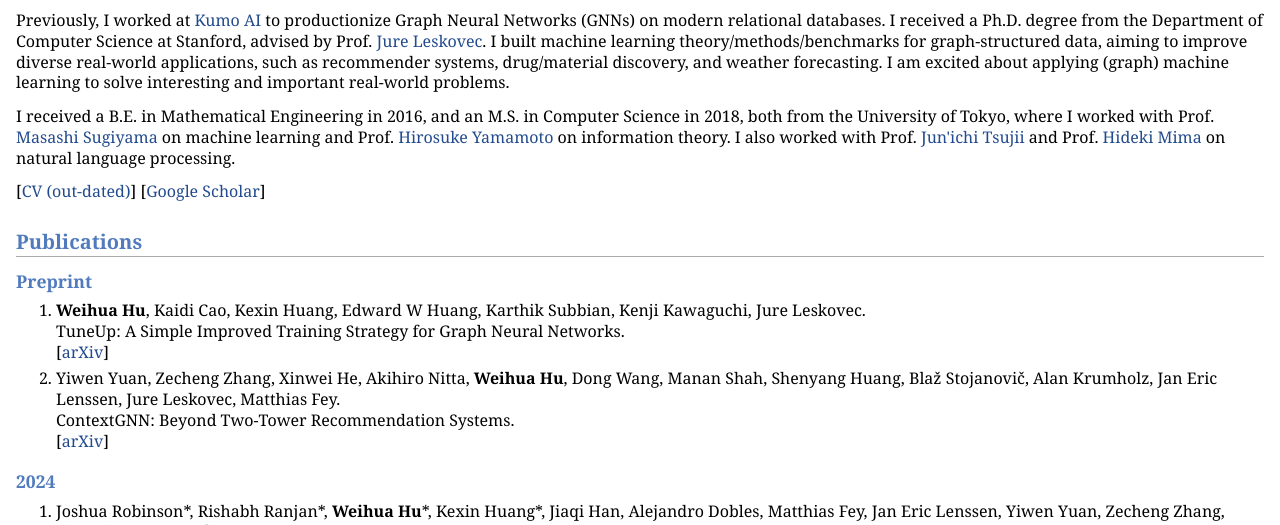
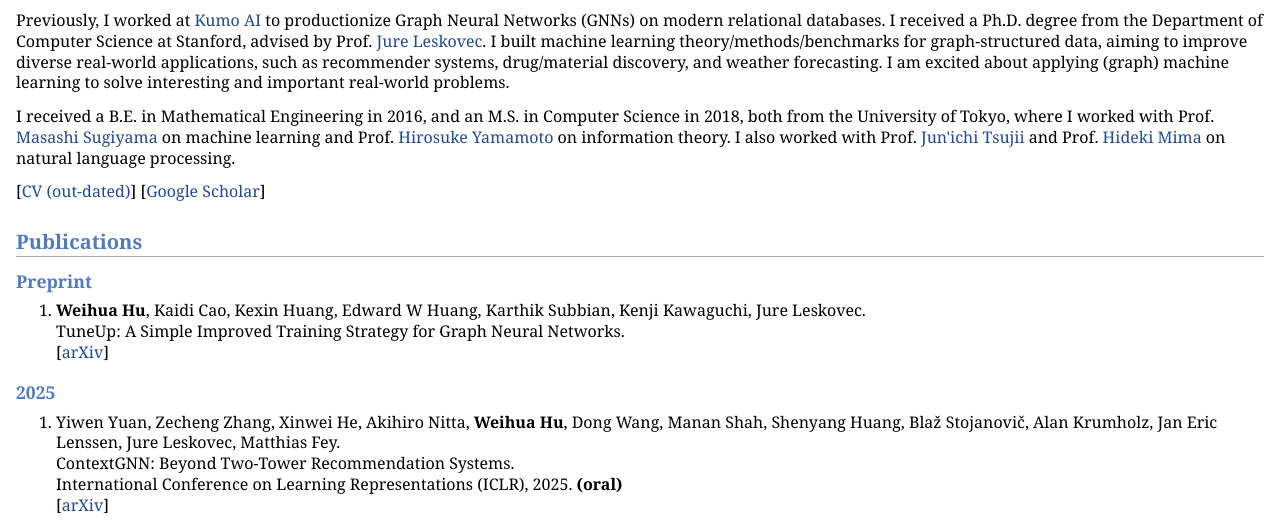
Before and after one commit to weihua916/weihua916.github.io, a plain HTML site: page index.html in a window 1280 px wide. Shown: the part 405-930 px from the top of the page. Drawn offline with Linux system fonts and the light colour scheme.

Commit message:
iclr 2025

```diff
--- a/index.html
+++ b/index.html
@@ -28,8 +28,12 @@ I also worked with Prof. <a href="http://www.nactem.ac.uk/tsujii/home-tsujii/atl
 TuneUp: A Simple Improved Training Strategy for Graph Neural Networks. <br />
 [<a href="https://arxiv.org/abs/2210.14843">arXiv</a>]</p>
 </li>
+</ol>
+<h3>2025</h3>
+<ol>
 <li><p>Yiwen Yuan, Zecheng Zhang, Xinwei He, Akihiro Nitta, <b>Weihua Hu</b>, Dong Wang, Manan Shah, Shenyang Huang, Blaž Stojanovič, Alan Krumholz, Jan Eric Lenssen, Jure Leskovec, Matthias Fey. <br />
 ContextGNN: Beyond Two-Tower Recommendation Systems. <br />
+International Conference on Learning Representations (ICLR), 2025. <b>(oral)</b><br />
 [<a href="https://arxiv.org/abs/2411.19513">arXiv</a>]</p>
 </li>
 </ol>
@@ -300,7 +304,7 @@ URL: <a href="https://weihua916.github.io/">https://weihua916.github.io/</a> <br
 Github: <a href="https://github.com/weihua916/">https://github.com/weihua916/</a></p>
 <div id="footer">
 <div id="footer-text">
-Page generated 2024-12-15 12:48:13 PST, by <a href="http://jemdoc.jaboc.net/">jemdoc</a>.
+Page generated 2025-01-22 21:11:30 PST, by <a href="http://jemdoc.jaboc.net/">jemdoc</a>.
 </div>
 </div>
 </div>
```
